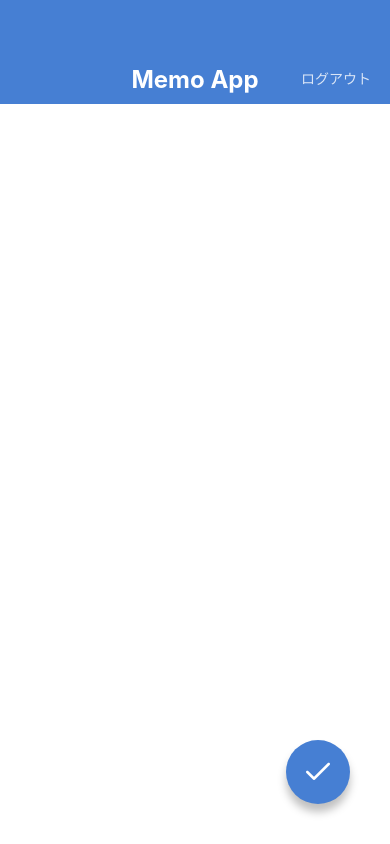
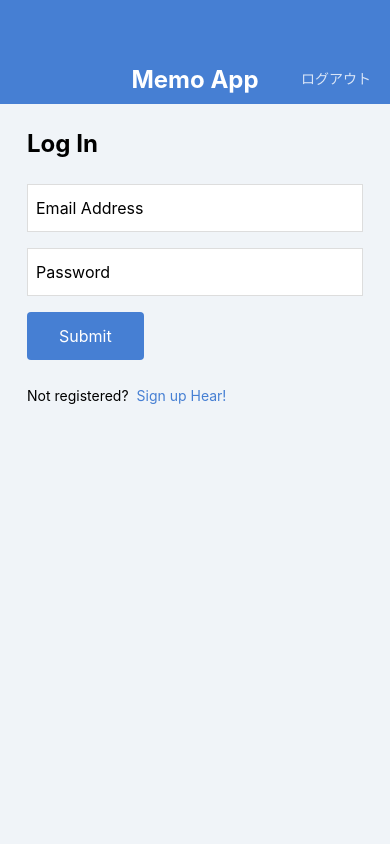
Before and after one commit to RisuRisu396/MemoApp2, a React Native app: screen / in a window 390 px wide. Built offline with nearby package versions, Linux system fonts and the light colour scheme.

Commit message:
Create LoginScreen and SignUpScreen

```diff
--- a/App.jsx
+++ b/App.jsx
@@ -3,9 +3,11 @@
 import MemoDetailScreen from './src/screens/MemoDetailScreen';
 import MemoEditScreen from './src/screens/MemoEditScreen';
 import MemoCreateScreen from './src/screens/MemoCreateScreen';
+import LoginScreen from './src/screens/LoginScreen';
+import SignUpScreen from './src/screens/SignUpScreen';
 
 export default function App() {
   return (
-    <MemoCreateScreen />
+    <LoginScreen />
   );
 }
--- /dev/null
+++ b/src/components/Button.jsx
@@ -0,0 +1,33 @@
+import React from 'react';
+import { View, Text, StyleSheet } from 'react-native';
+import { string } from 'prop-types';
+
+export default function Button(props) {
+  const { label } = props;
+  return (
+    <View style={styles.buttonContainer}>
+      <Text style={styles.buttonLabel}>{label}</Text>
+    </View>
+  );
+}
+
+Button.propTypes = {
+  label: string.isRequired,
+};
+
+const styles = StyleSheet.create({
+
+  buttonContainer: {
+    backgroundColor: '#467FD3',
+    borderRadius: 4,
+    alignSelf: 'flex-start',
+    marginBottom: 24,
+  },
+  buttonLabel: {
+    fontSize: 16,
+    lineHeight: 32,
+    paddingVertical: 8,
+    paddingHorizontal: 32,
+    color: '#FFFFFF',
+  },
+});
--- /dev/null
+++ b/src/screens/LoginScreen.jsx
@@ -0,0 +1,65 @@
+import React from 'react';
+import {
+  View, Text, StyleSheet, TextInput,
+} from 'react-native';
+import AppBar from '../components/AppBar';
+import Button from '../components/Button';
+
+export default function LoginScreen() {
+  return (
+    <View style={styles.container}>
+      <AppBar />
+      <View style={styles.inner}>
+        <Text style={styles.title}>Log In</Text>
+        <TextInput value="Email Address" style={styles.input} />
+        <TextInput value="Password" style={styles.input} />
+        <Button label = "Submit" />
+        <View style={styles.footer}>
+          <Text style={styles.footerText}>Not registered?</Text>
+          <Text style={styles.footerLink}>Sign up Hear!</Text>
+        </View>
+      </View>
+    </View>
+  );
+}
+
+const styles = StyleSheet.create({
+  container: {
+    flex: 1,
+    backgroundColor: '#F0F4F8',
+  },
+  inner: {
+    paddingHorizontal: 27,
+    paddingVertical: 24,
+  },
+  title: {
+    fontSize: 24,
+    lineHeight: 32,
+    fontWeight: 'bold',
+    marginBottom: 24,
+  },
+  input: {
+    fontSize: 16,
+    height: 48,
+    borderColor: '#dddddd',
+    borderWidth: 1,
+    backgroundColor: '#ffffff',
+    paddingHorizontal: 8,
+    marginBottom: 16,
+  },
+
+  footerText: {
+    fontSize: 14,
+    lineHeight: 24,
+    marginRight: 8,
+  },
+  footerLink: {
+    fontSize: 14,
+    lineHeight: 24,
+    color: '#467FD3',
+  },
+  footer: {
+    flexDirection: 'row',
+
+  },
+});
--- /dev/null
+++ b/src/screens/SignUpScreen.jsx
@@ -0,0 +1,65 @@
+import React from 'react';
+import {
+  View, Text, StyleSheet, TextInput,
+} from 'react-native';
+import AppBar from '../components/AppBar';
+import Button from '../components/Button';
+
+export default function SignUpScreen() {
+  return (
+    <View style={styles.container}>
+      <AppBar />
+      <View style={styles.inner}>
+        <Text style={styles.title}>Sign Up</Text>
+        <TextInput value="Email Address" style={styles.input} />
+        <TextInput value="Password" style={styles.input} />
+        <Button label = "Submit" />
+        <View style={styles.footer}>
+          <Text style={styles.footerText}>Already registered?</Text>
+          <Text style={styles.footerLink}>Login</Text>
+        </View>
+      </View>
+    </View>
+  );
+}
+
+const styles = StyleSheet.create({
+  container: {
+    flex: 1,
+    backgroundColor: '#F0F4F8',
+  },
+  inner: {
+    paddingHorizontal: 27,
+    paddingVertical: 24,
+  },
+  title: {
+    fontSize: 24,
+    lineHeight: 32,
+    fontWeight: 'bold',
+    marginBottom: 24,
+  },
+  input: {
+    fontSize: 16,
+    height: 48,
+    borderColor: '#dddddd',
+    borderWidth: 1,
+    backgroundColor: '#ffffff',
+    paddingHorizontal: 8,
+    marginBottom: 16,
+  },
+
+  footerText: {
+    fontSize: 14,
+    lineHeight: 24,
+    marginRight: 8,
+  },
+  footerLink: {
+    fontSize: 14,
+    lineHeight: 24,
+    color: '#467FD3',
+  },
+  footer: {
+    flexDirection: 'row',
+
+  },
+});
```
